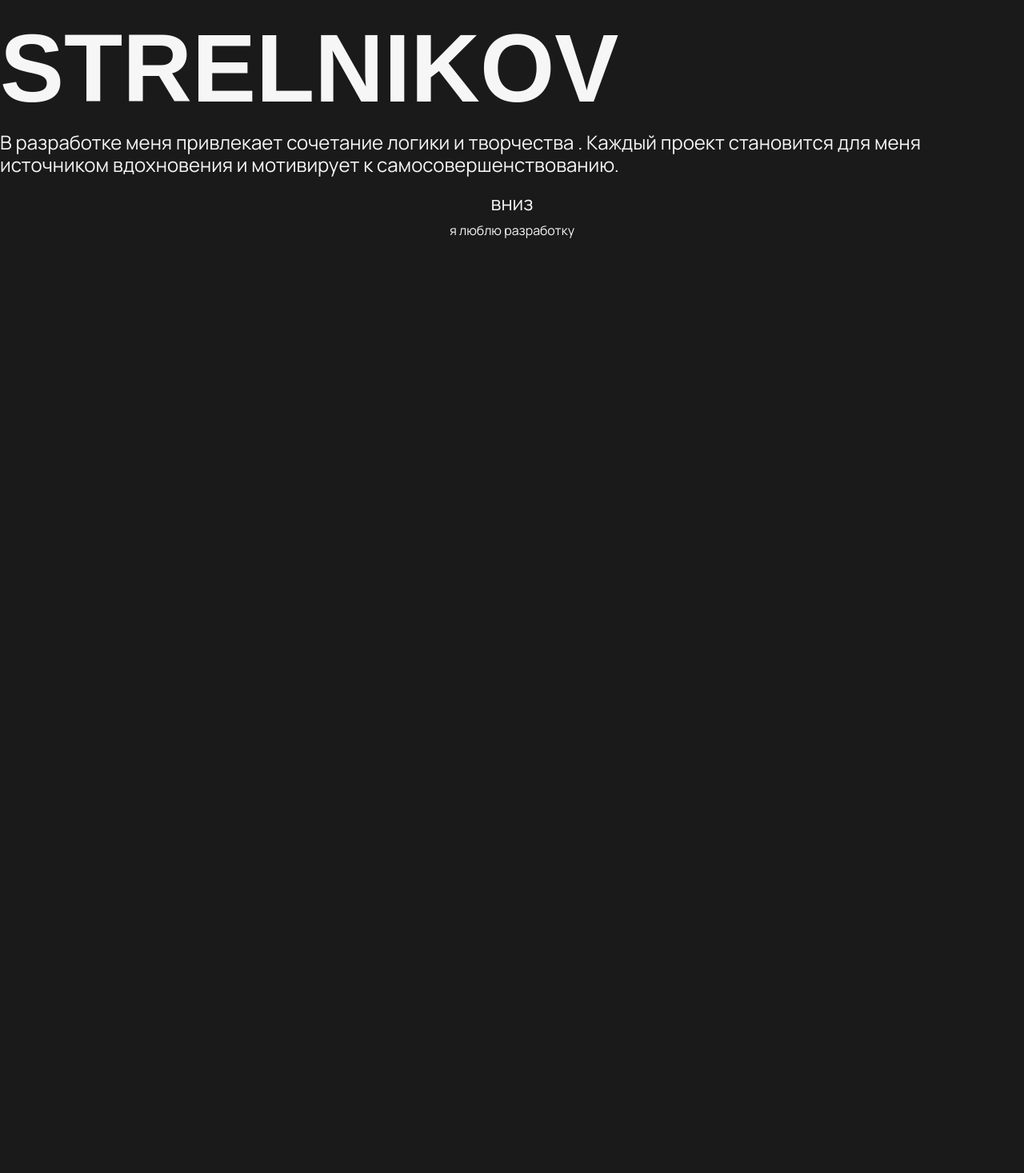
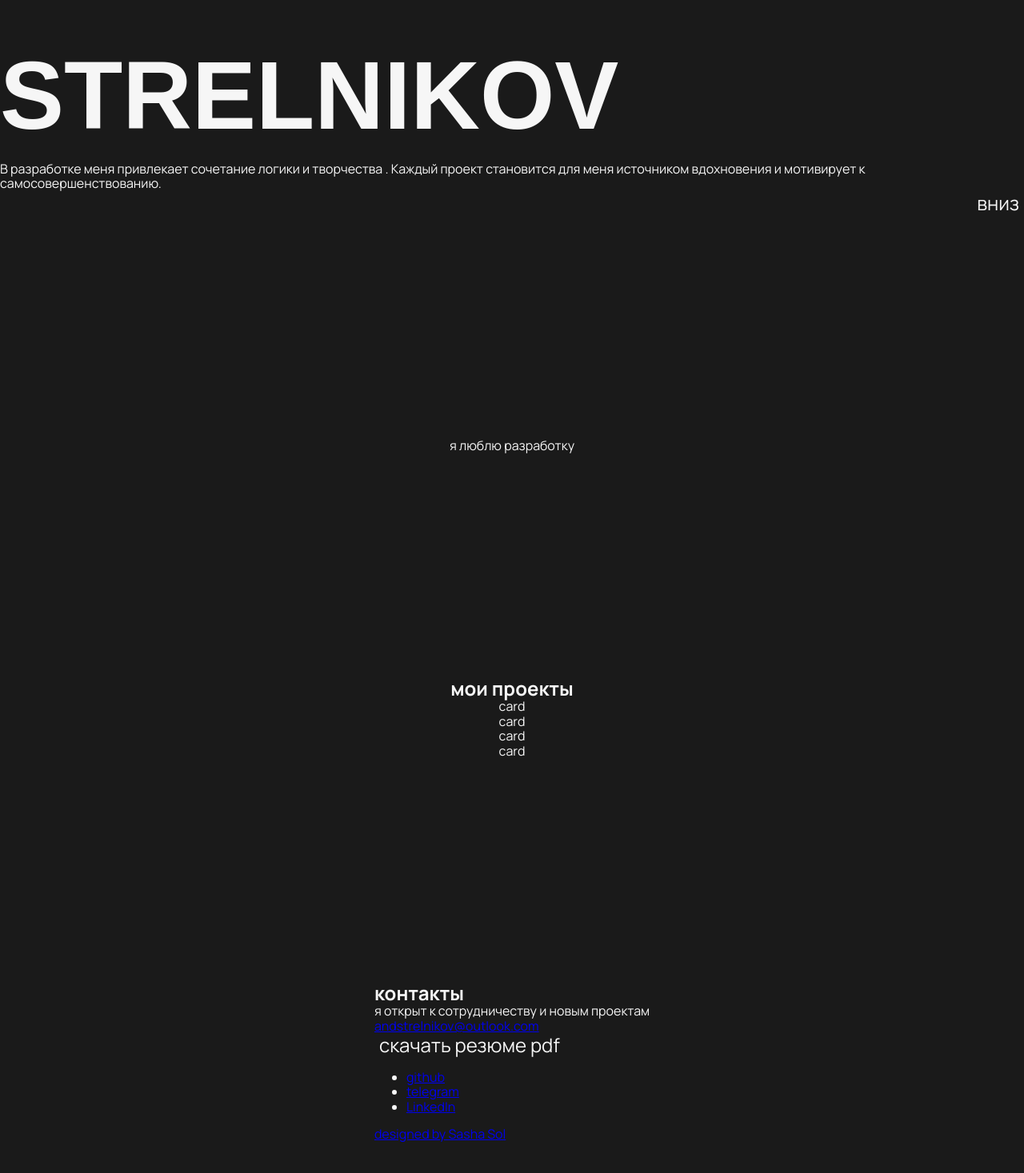
Before and after one commit to AndStrel/MyBuisnessCard, a React (Vite) app: page /home in a window 1280 px wide. Shown: the part 327-1794 px from the top of the page at 80% size. Before the commit the page ends 800 px from the top, so only its background shows below. Built offline with nearby package versions, Linux system fonts and the light colour scheme.

Commit message:
add style

```diff
--- a/src/components/ui/pages/homePage/homePageUI.tsx
+++ b/src/components/ui/pages/homePage/homePageUI.tsx
@@ -4,9 +4,13 @@ import { Link } from 'react-router-dom';
 
 interface HomePageUIProps {
   hanleClick: () => void;
+  downloadResume: () => void;
 }
 
-export const HomePageUI: React.FC<HomePageUIProps> = ({ hanleClick }) => {
+export const HomePageUI: React.FC<HomePageUIProps> = ({
+  hanleClick,
+  downloadResume,
+}) => {
   return (
     <div className={styles.home}>
       <header className={styles.header}>
@@ -19,9 +23,11 @@ export const HomePageUI: React.FC<HomePageUIProps> = ({ hanleClick }) => {
         </button>
       </header>
       <main className={styles.main}>
-        <section className={styles.showCase}>
+        <section id="showCase" className={styles.showCase}>
           <div className={styles.showCase__titleContainer}>
-            <h1 className={styles.showCase__title}>andrey strelnikov</h1>
+            <div className={styles.showCase__title}>
+              <h1>andrey strelnikov</h1>
+            </div>
           </div>
           <div className={styles.showCase__descriptionContainer}>
             <p className={styles.showCase__description}>
@@ -33,19 +39,90 @@ export const HomePageUI: React.FC<HomePageUIProps> = ({ hanleClick }) => {
           <div className={styles.showCase__buttonContainer}>
             <button
               className={clsx(styles.button, styles.showCase__button)}
-              onClick={() => () => {}}
+              onClick={() => {}}
             >
               вниз
             </button>
           </div>
         </section>
-        <section className={styles.carousel}>
+        <section id="carousel" className={styles.carousel}>
           <div className={styles.carousel__textContainer}>
             <span className={styles.carousel__text}>я люблю разработку</span>
           </div>
         </section>
+        <section id="portfolio" className={styles.portfolio}>
+          <div className={styles.portfolio__titleContainer}>
+            <h2 className={styles.portfolio__title}>мои проекты</h2>
+          </div>
+          <div className={styles.portfolio__cardsContainer}>
+            <article className={styles.portfolio__card}>card</article>
+            <article className={styles.portfolio__card}>card</article>
+            <article className={styles.portfolio__card}>card</article>
+            <article className={styles.portfolio__card}>card</article>
+          </div>
+        </section>
       </main>
-      <footer></footer>
+      <footer className={styles.footer}>
+        <section className={styles.contacts}>
+          <div className={styles.contacts__container}>
+            <div className={styles.contacts__titleContainer}>
+              <h2 className={styles.contacts__title}>контакты</h2>
+            </div>
+            <div className={styles.contacts__descriptionContainer}>
+              <p className={styles.contacts__description}>
+                я открыт к сотрудничеству и новым проектам
+              </p>
+              <Link
+                className={styles.contacts__link}
+                to="mailto: andstrelnikov@outlook.com"
+              >
+                andstrelnikov@outlook.com
+              </Link>
+            </div>
+            <div className={styles.contacts__buttonContainer}>
+              <button
+                className={clsx(styles.button, styles.contacts__button)}
+                onClick={downloadResume}
+              >
+                скачать резюме pdf
+              </button>
+            </div>
+          </div>
+          <nav className={styles.contacts__linksContainer}>
+            <ul className={styles.contacts__links}>
+              <li>
+                <Link
+                  className={styles.contacts__link}
+                  to="https://github.com/AndStrel"
+                >
+                  github
+                </Link>
+              </li>
+              <li>
+                <Link
+                  className={styles.contacts__link}
+                  to="https://t.me/xoz9ih"
+                >
+                  telegram
+                </Link>
+              </li>
+              <li>
+                <Link
+                  className={styles.contacts__link}
+                  to="https://linkedin.com/in/andstrelnikov"
+                >
+                  LinkedIn
+                </Link>
+              </li>
+            </ul>
+          </nav>
+          <div className={styles.contacts__designerContainer}>
+            <Link className={styles.contacts__designer} to="#">
+              designed by Sasha Sol
+            </Link>
+          </div>
+        </section>
+      </footer>
     </div>
   );
 };
--- a/src/pages/homePage/homePage.tsx
+++ b/src/pages/homePage/homePage.tsx
@@ -3,8 +3,16 @@ import { useNavigate } from 'react-router-dom';
 
 export const HomePage: React.FC = () => {
   const navigate = useNavigate();
-  const hanleClick = () => {
+  const navigateClick = () => {
     navigate('/about');
   };
-  return <HomePageUI hanleClick={hanleClick} />;
+  const downloadResume = () => {
+    const link = document.createElement('a');
+    link.href = '/public/resume.pdf';
+    link.download = 'resume.pdf';
+    link.click();
+  };
+  return (
+    <HomePageUI hanleClick={navigateClick} downloadResume={downloadResume} />
+  );
 };
--- a/src/styles/components/app.module.scss
+++ b/src/styles/components/app.module.scss
@@ -3,5 +3,5 @@
 
 .app {
   @include flex-center;
-  height: 100vh;
+  height: 100%;
 }
--- a/src/styles/components/homePage.module.scss
+++ b/src/styles/components/homePage.module.scss
@@ -3,50 +3,58 @@
 
 .home {
   @include flex-center;
+  display: flex;
   flex-direction: column;
-  gap: 20px;
-}
+  max-width: 1280px;
+
+  margin-inline: auto;
 
   .header {
     @include flex-between;
     width: 100%;
+    padding-top: 32px;
 
     &__logo {
       color: $colorAccent;
       font-size: 24px;
       font-weight: 400;
+      cursor: pointer;
     }
-
-  // &__button {
-
-  // }
   }
 
   .main {
     @include flex-center;
     flex-direction: column;
-}
+
     .showCase {
-  @include flex-center;
-  flex-direction: column;
-  gap: 10px;
-
+      padding: 140px 0;
+      width: 100%;
       &__titleContainer {
-    @include flex-center;
-    flex-direction: column;
-    gap: 10px;
+        @include flex-start;
+        width: 100%;
       }
       &__title {
+        max-width: 865px;
+        & h1 {
           font-family: $fontNunitoSans;
           font-size: 120px;
           font-weight: 900;
+          line-height: 163.68px;
           text-transform: uppercase;
         }
+      }
 
+      &__descriptionContainer {
         &__description {
           font-size: 24px;
           font-weight: 400;
+          line-height: 32.78px;
         }
+      }
+
+      &__buttonContainer {
+        display: flex;
+        justify-content: flex-end;
         &__button {
           @include flex-center;
           width: 200px;
@@ -60,6 +68,25 @@
           cursor: pointer;
         }
       }
+    }
+    .carousel {
+      @include flex-center;
+      flex-direction: column;
+      padding: 140px 0;
+    }
+    .portfolio {
+      @include flex-center;
+      flex-direction: column;
+      padding: 140px 0;
+    }
+  }
+
+  .footer {
+    @include flex-center;
+    flex-direction: column;
+    padding: 140px 0;
+  }
+}
 
 .button {
   @include flex-center;
--- a/src/styles/main.scss
+++ b/src/styles/main.scss
@@ -3,7 +3,7 @@
 @use './utils/variables.scss' as *;
 @use './utils/mixins.scss' as *;
 
-:root {
+#root {
   font-family: $fontManrope;
 }
 
@@ -13,17 +13,11 @@
 
 html {
   scroll-behavior: smooth;
+  overflow-x: hidden;
 }
 
 ::-webkit-scrollbar {
-  width: 8px;
-  height: 8px;
-}
-::-webkit-scrollbar-track {
-  background-color: $colorDark;
-}
-::-webkit-scrollbar-thumb {
-  background-color: $colorAccent;
+display: none;
 }
 
 body {
--- a/src/styles/utils/mixins.scss
+++ b/src/styles/utils/mixins.scss
@@ -10,3 +10,10 @@
   justify-content: space-between;
   align-items: center;
 }
+
+@mixin flex-start {
+  display: flex;
+  flex-direction: row;
+  justify-content: flex-start;
+  align-items: center;
+}
```
Also changed, not shown: 1 other file (tests, documents, lock files or other folders). Lines whose indentation alone changed are shown as unchanged.
